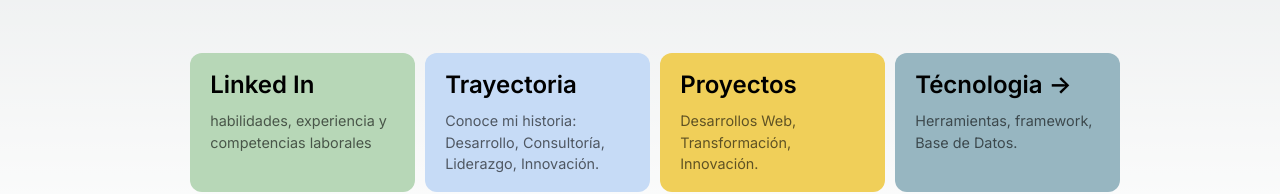
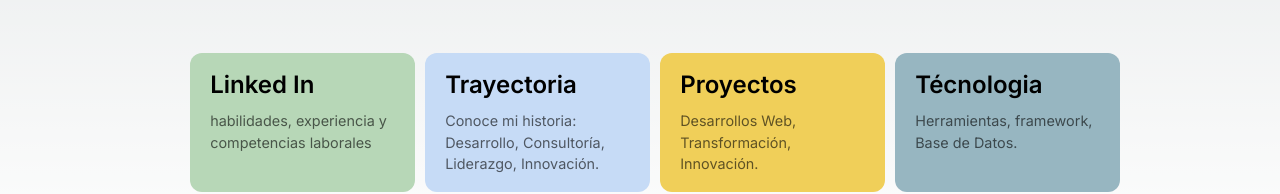
Before and after one commit to Ddelajara/portafolio, a Next.js app: page / in a window 1280 px wide. Shown: the part 512-706 px from the top of the page. Built offline with nearby package versions, Linux system fonts and the light colour scheme.

Commit message:
Actualizacion

```diff
--- a/src/app/page.js
+++ b/src/app/page.js
@@ -93,7 +93,7 @@ export default function Home() {
           rel="noopener noreferrer"
         >
           <h2>
-            Técnologia <span>-&gt;</span>
+            Técnologia
           </h2>
           <p>
             Herramientas, framework, Base de Datos.
```
